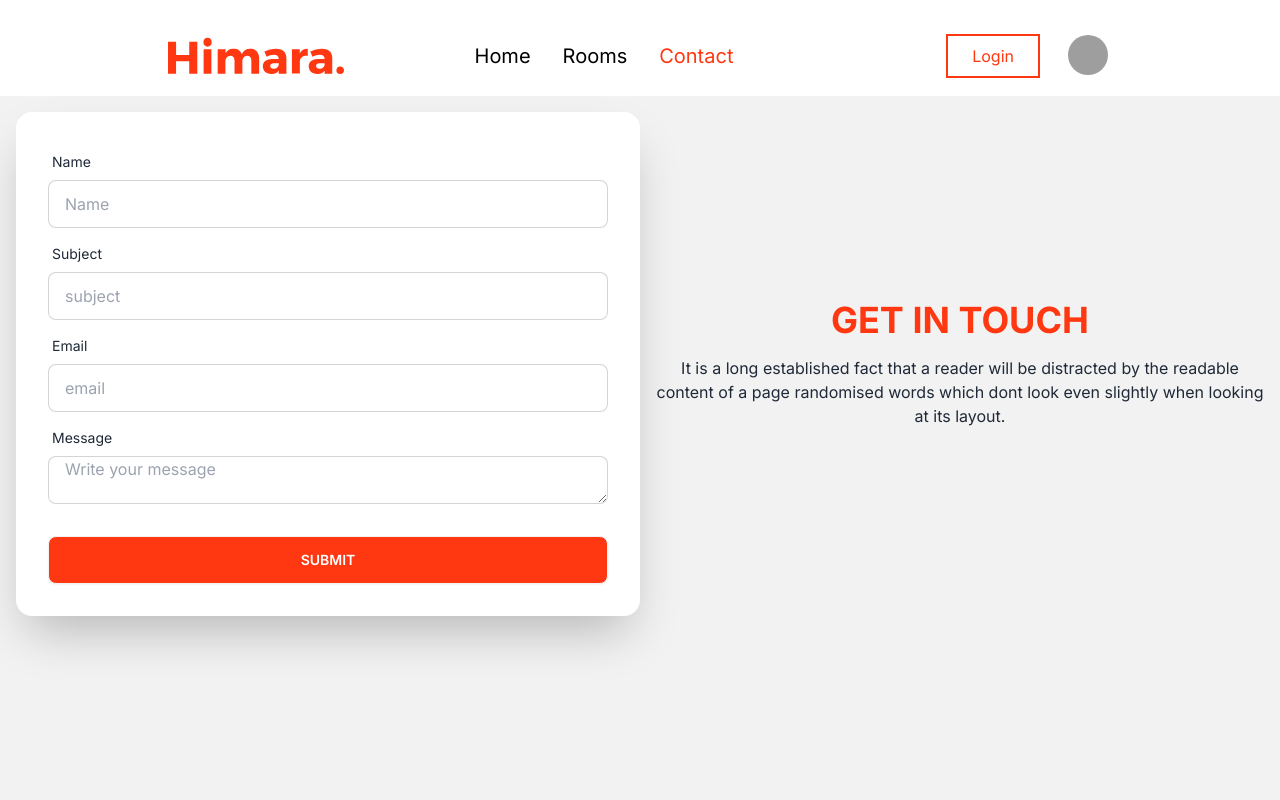
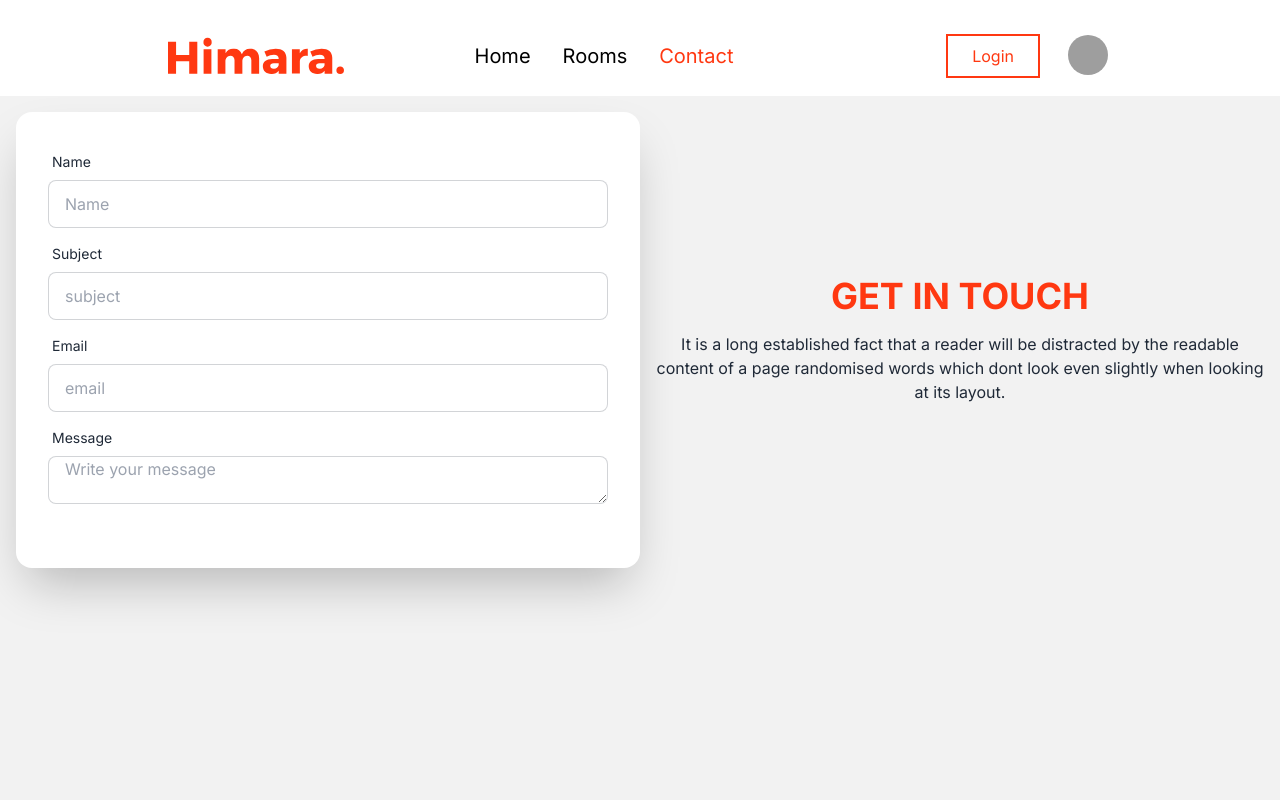
Before and after one commit to rokonmahmud/hotel-booking-client, a React (Vite) app: page /contact in a window 1280 px wide. Shown: the top 800 px of the page. Built offline with nearby package versions, Linux system fonts and the light colour scheme; no server answers; grey boxes are pictures that could not be loaded.

Commit message:
upadate contact page

```diff
--- a/src/assets/Contact/Contact.jsx
+++ b/src/assets/Contact/Contact.jsx
@@ -60,7 +60,7 @@ const Contact = () => {
                   />
                 </div>
                 <div className="form-control mt-6">
-                  <button className="btn bg-[#FF3811] text-white">Submit</button>
+                  {/* <button className="btn bg-[#FF3811] text-white">Submit</button> */}
                 </div>
               </form>
             </div>
```
